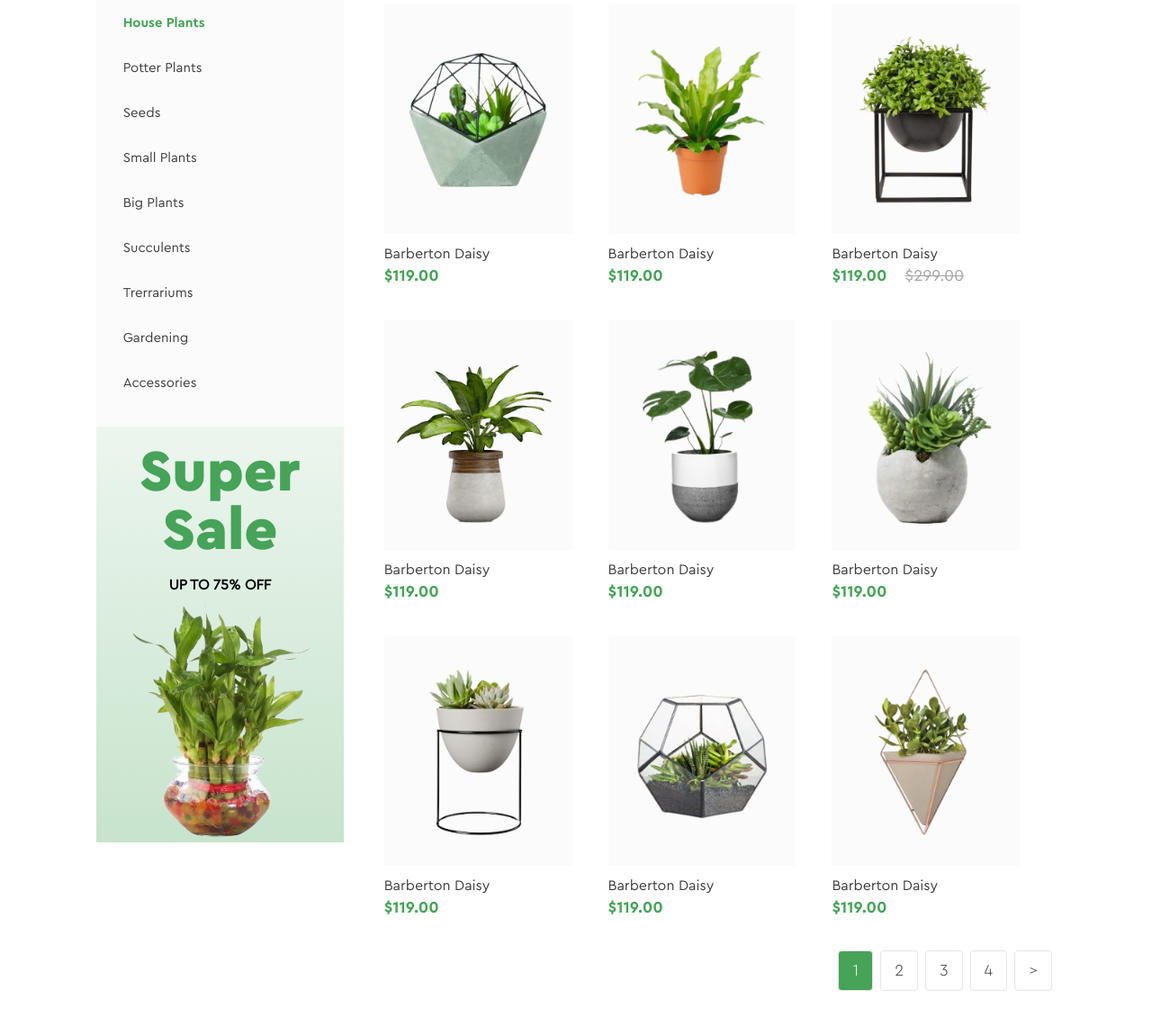
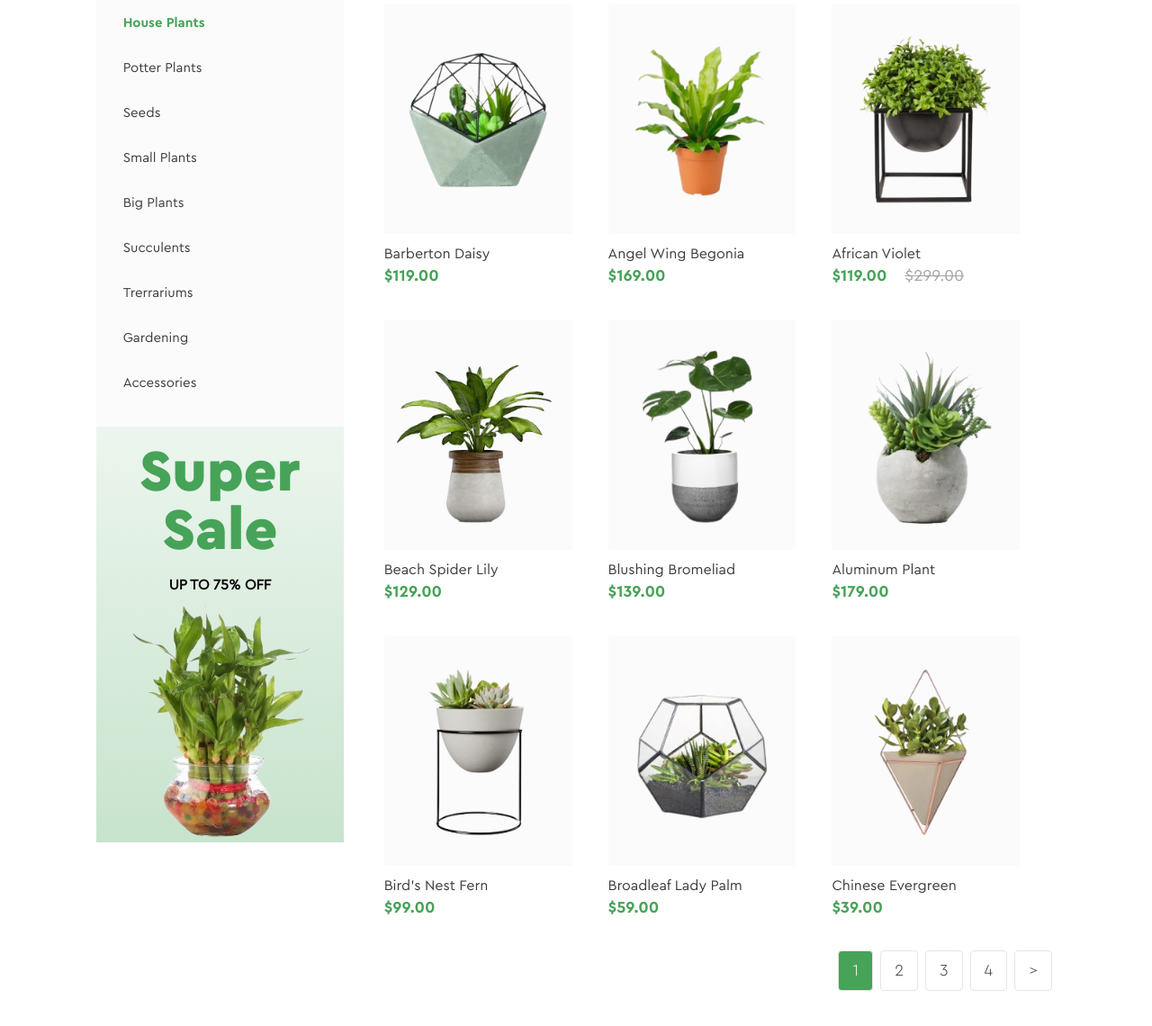
Before and after one commit to YuVasylevska/hillel-basic, a plain HTML site: page index.html in a window 1280 px wide. Shown: the part 651-1791 px from the top of the page at 90% size. Drawn offline with Linux system fonts and the light colour scheme.

Commit message:
fix price

```diff
--- a/index.html
+++ b/index.html
@@ -103,8 +103,8 @@
                      </div>
                   </div>
                   <div class="card-info">
-                     <p>Barberton Daisy</p>
-                     <h5>$119.00</h5>
+                     <p>Angel Wing Begonia</p>
+                     <h5>$169.00</h5>
                   </div>
                </div>
                <div class="card">
@@ -117,7 +117,7 @@
                      </div>
                   </div>
                   <div class="card-info">
-                     <p>Barberton Daisy</p>
+                     <p>African Violet</p>
                      <h5>$119.00<span>$299.00</span></h5>
                   </div>
                </div>
@@ -131,8 +131,8 @@
                      </div>
                   </div>
                   <div class="card-info">
-                     <p>Barberton Daisy</p>
-                     <h5>$119.00</h5>
+                     <p>Beach Spider Lily</p>
+                     <h5>$129.00</h5>
                   </div>
                </div>
                <div class="card">
@@ -145,8 +145,8 @@
                      </div>
                   </div>
                   <div class="card-info">
-                     <p>Barberton Daisy</p>
-                     <h5>$119.00</h5>
+                     <p>Blushing Bromeliad</p>
+                     <h5>$139.00</h5>
                   </div>
                </div>
                <div class="card">
@@ -159,8 +159,8 @@
                      </div>
                   </div>
                   <div class="card-info">
-                     <p>Barberton Daisy</p>
-                     <h5>$119.00</h5>
+                     <p>Aluminum Plant</p>
+                     <h5>$179.00</h5>
                   </div>
                </div>
                <div class="card">
@@ -173,8 +173,8 @@
                      </div>
                   </div>
                   <div class="card-info">
-                     <p>Barberton Daisy</p>
-                     <h5>$119.00</h5>
+                     <p>Bird's Nest Fern</p>
+                     <h5>$99.00</h5>
                   </div>
                </div>
                <div class="card">
@@ -187,8 +187,8 @@
                      </div>
                   </div>
                   <div class="card-info">
-                     <p>Barberton Daisy</p>
-                     <h5>$119.00</h5>
+                     <p>Broadleaf Lady Palm</p>
+                     <h5>$59.00</h5>
                   </div>
                </div>
                <div class="card">
@@ -201,8 +201,8 @@
                      </div>
                   </div>
                   <div class="card-info">
-                     <p>Barberton Daisy</p>
-                     <h5>$119.00</h5>
+                     <p>Chinese Evergreen</p>
+                     <h5>$39.00</h5>
                   </div>
                </div>
             </div>
```
